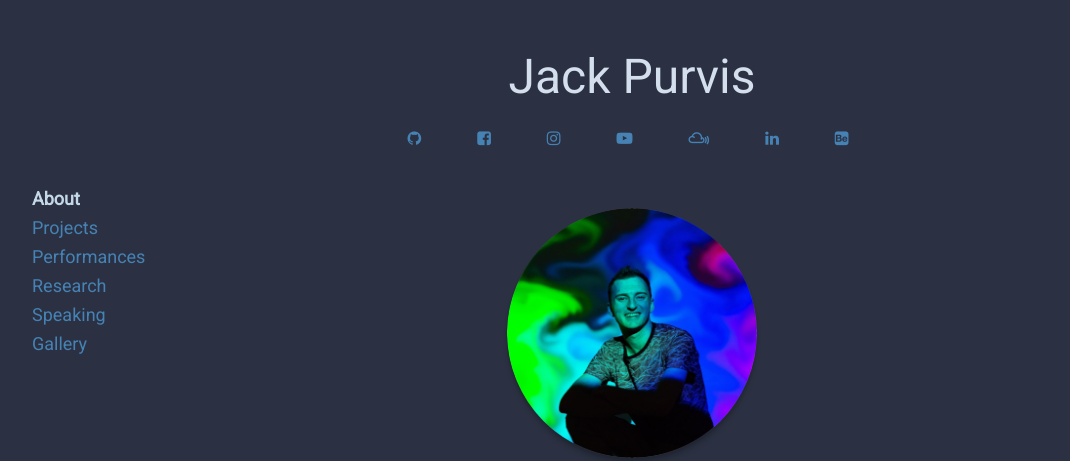
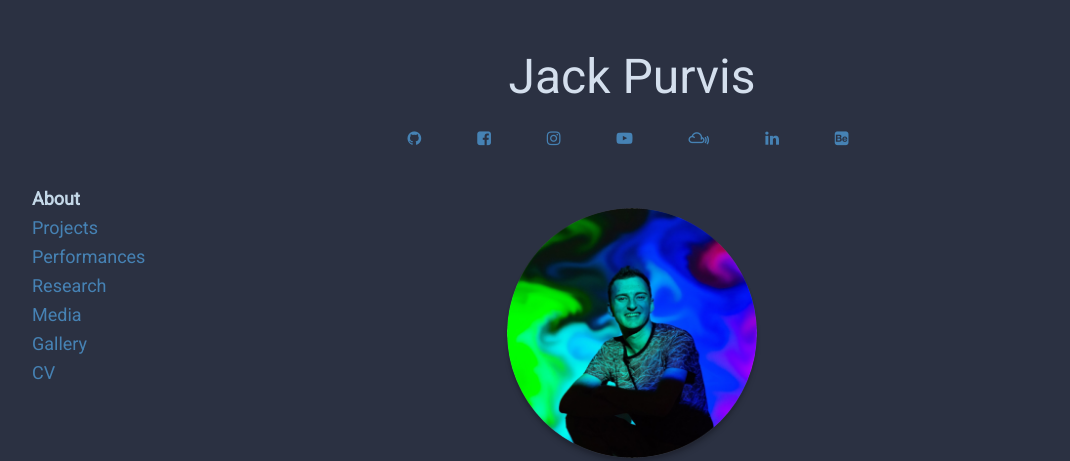
Before and after one commit to EmperorJack/personal-website, a React (Create React App) app: page /#/ in a window 1280 px wide. Shown: the top 461 px of the page, without its empty margins (8-1078 px from the left). Built offline with nearby package versions, Linux system fonts and the light colour scheme.

Commit message:
Nav refactor + CV link to resume file

```diff
--- a/src/components/App.jsx
+++ b/src/components/App.jsx
@@ -7,7 +7,6 @@ import {
   Redirect,
 } from 'react-router-dom';
 import 'styles/app.scss';
-import { toRoute } from 'helpers';
 import { pages, DefaultPageComponent } from 'pages';
 import Header from './Header.jsx';
 import Nav from './Nav.jsx';
@@ -32,8 +31,8 @@ const App = () => (
               <DefaultPageComponent />
             </Route>
 
-            {Object.entries(pages).map(([page, PageComponent]) => (
-              <Route key={page} path={toRoute(page)}>
+            {pages.map(({ label, PageComponent, url }) => (
+              <Route key={label} path={url}>
                 <PageComponent />
               </Route>
             ))}
--- a/src/components/Nav.jsx
+++ b/src/components/Nav.jsx
@@ -1,26 +1,39 @@
 import React from 'react';
-import { Link, useLocation } from 'react-router-dom';
-import { capitalize, toRoute } from 'helpers';
+import { Link as NavLink, useLocation } from 'react-router-dom';
 import { pages, defaultPage } from 'pages';
+import Link from './shared/Link.jsx';
 
 const Nav = () => {
   const { pathname } = useLocation();
 
   const linkSelected = (page) => (
-    pathname === toRoute(page) || (pathname === '/' && page === defaultPage)
+    pathname === page.url || (pathname === '/' && page === defaultPage)
   );
 
   return (
     <div className="nav">
-      {Object.keys(pages).map((page) => (
-        <Link
-          key={page}
-          to={toRoute(page)}
-          className={`nav__link ${linkSelected(page) ? 'nav__link--selected' : ''}`}
-        >
-          {capitalize(page)}
-        </Link>
-      ))}
+      {pages.map((page) => {
+        const { label, PageComponent, url } = page;
+
+        if (PageComponent == null) {
+          return (
+            <Link key={label} url={url} customClassName="nav__link">
+              {label}
+            </Link>
+          );
+        }
+
+        return (
+          <NavLink
+            key={label}
+            to={url}
+            className={`nav__link ${linkSelected(page) ? 'nav__link--selected' : ''}`}
+
+          >
+            {label}
+          </NavLink>
+        );
+      })}
     </div>
   );
 };
--- a/src/helpers.js
+++ /dev/null
@@ -1,7 +0,0 @@
-export const capitalize = (str) => (
-  `${str.charAt(0).toUpperCase()}${str.slice(1)}`
-);
-
-export const toRoute = (page) => (
-  `/${page}`
-);
--- a/src/pages.js
+++ b/src/pages.js
@@ -5,14 +5,15 @@ import Research from 'components/pages/Research';
 import Media from 'components/pages/Media';
 import Gallery from 'components/pages/Gallery';
 
-export const pages = {
-  about: About,
-  projects: Projects,
-  performances: Performances,
-  research: Research,
-  speaking: Media,
-  gallery: Gallery,
-};
+export const pages = [
+  { label: 'About', PageComponent: About, url: '/about' },
+  { label: 'Projects', PageComponent: Projects, url: '/projects' },
+  { label: 'Performances', PageComponent: Performances, url: '/performances' },
+  { label: 'Research', PageComponent: Research, url: '/research' },
+  { label: 'Media', PageComponent: Media, url: '/speaking' },
+  { label: 'Gallery', PageComponent: Gallery, url: '/gallery' },
+  { label: 'CV', url: '/jack-purvis-resume-2023.pdf' },
+];
 
-export const defaultPage = Object.keys(pages)[0];
-export const DefaultPageComponent = pages[defaultPage];
+export const defaultPage = pages[0];
+export const DefaultPageComponent = defaultPage.PageComponent;
```
Also changed, not shown: 1 other file (tests, documents, lock files or other folders).
